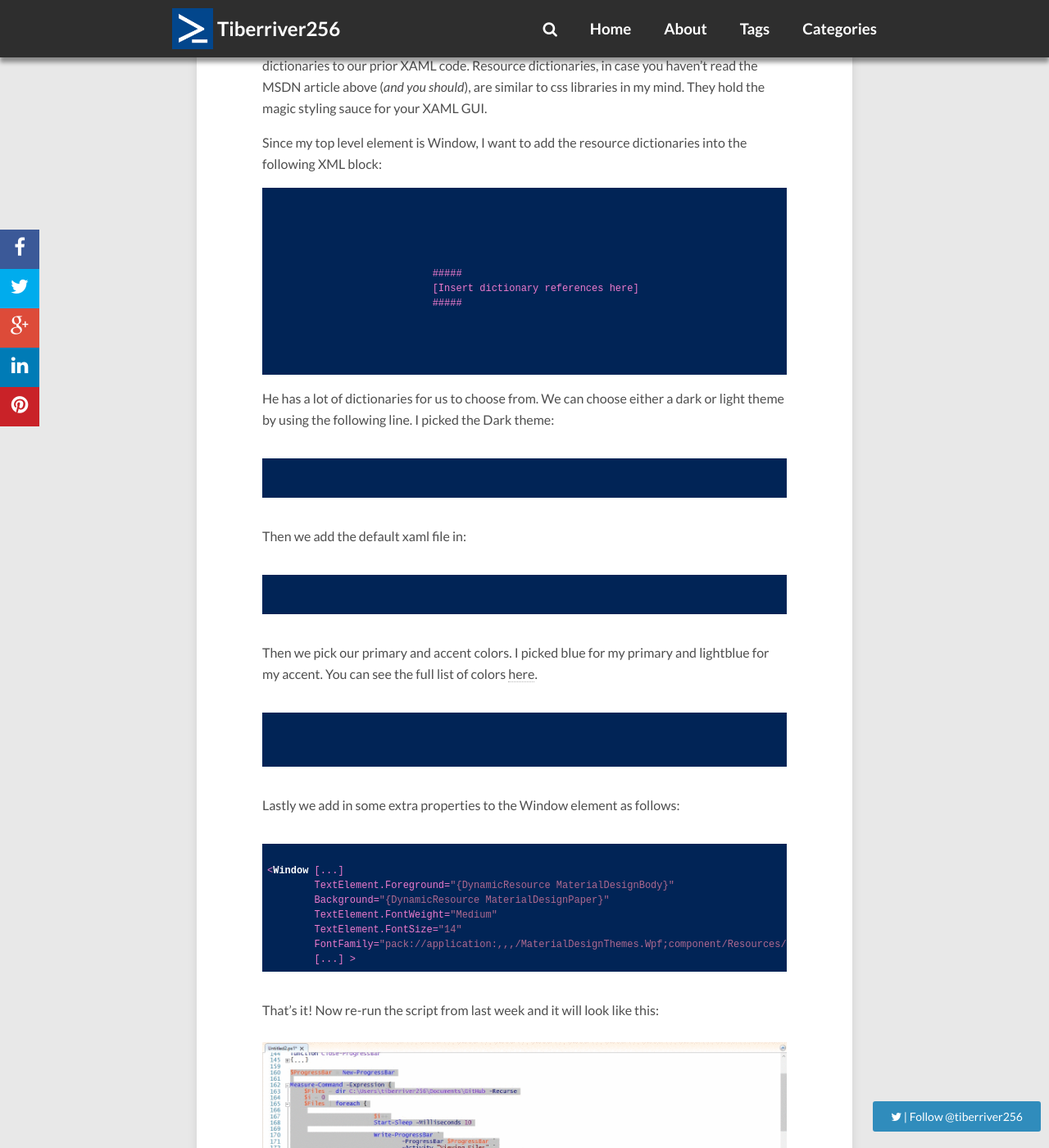
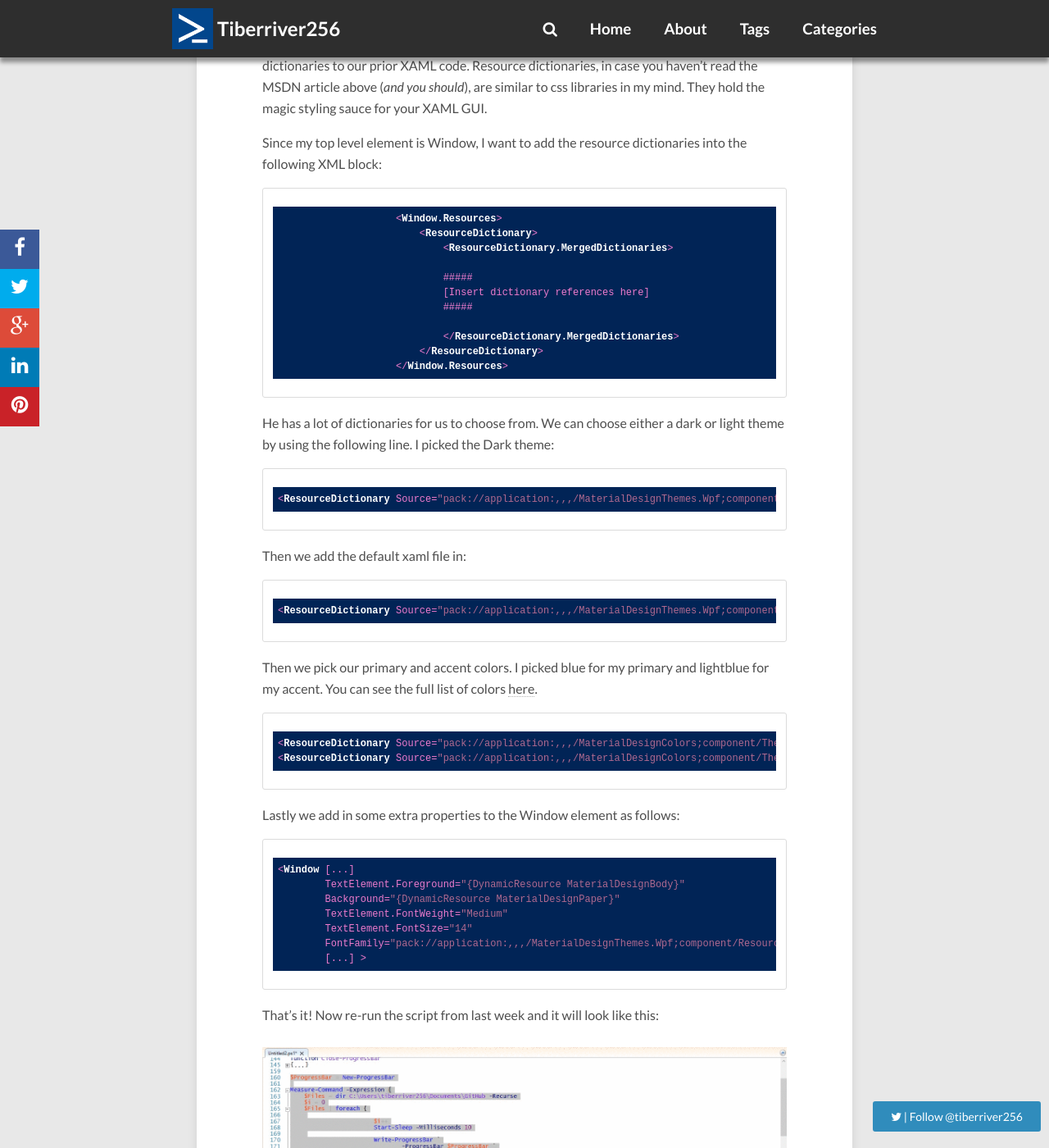
Before and after one commit to Tiberriver256/Tiberriver256.GitHub.io, a Jekyll site: the page built from _posts/2015-12-18-PowerShellProgress-Pt4.md, in a window 1280 px wide and 1400 px high, scrolled down 1780 px. Shown: the whole window at 82% size. Built offline with Jekyll 4.4.1, drawn with Linux system fonts in a browser that asks for light colours; nearby versions of some CDN libraries; comment, search, counter and statistics services are not loaded; some of the changed text lies outside the part shown.

Commit message:
xml end result

```diff
--- a/_posts/2015-12-18-PowerShellProgress-Pt4.md
+++ b/_posts/2015-12-18-PowerShellProgress-Pt4.md
@@ -60,7 +60,7 @@ Now, per ButchersBoy's getting started guide[^3], we need to add the proper reso
 
 Since my top level element is Window, I want to add the resource dictionaries into the following XML block:
 
-<pre><code class="language-xml">
+{% highlight xml %}
                     <Window.Resources>
                         <ResourceDictionary>
                             <ResourceDictionary.MergedDictionaries>
@@ -72,31 +72,31 @@ Since my top level element is Window, I want to add the resource dictionaries in
                             </ResourceDictionary.MergedDictionaries>
                         </ResourceDictionary>
                     </Window.Resources>
-</code></pre>
+{% endhighlight %}
 
 
 He has a lot of dictionaries for us to choose from. We can choose either a dark or light theme by using the following line. I picked the Dark theme:
 
-<pre> <code class="xml">
+{% highlight xml %}
 <ResourceDictionary Source="pack://application:,,,/MaterialDesignThemes.Wpf;component/Themes/MaterialDesignTheme.Dark.xaml" />
-</code> </pre>
+{% endhighlight %}
 
 Then we add the default xaml file in:
 
-<pre> <code class="xml">
+{% highlight xml %}
 <ResourceDictionary Source="pack://application:,,,/MaterialDesignThemes.Wpf;component/Themes/MaterialDesignTheme.Defaults.xaml" />
-</code> </pre>
+{% endhighlight %}
 
 Then we pick our primary and accent colors. I picked blue for my primary and lightblue for my accent. You can see the full list of colors [here](https://github.com/ButchersBoy/MaterialDesignInXamlToolkit/tree/master/MaterialDesignColors.Wpf/Themes/Recommended).
 
-<pre> <code class="xml">
+{% highlight xml %}
 <ResourceDictionary Source="pack://application:,,,/MaterialDesignColors;component/Themes/Recommended/Primary/MaterialDesignColor.Blue.xaml" />
 <ResourceDictionary Source="pack://application:,,,/MaterialDesignColors;component/Themes/Recommended/Accent/MaterialDesignColor.LightBlue.xaml" />
-</code> </pre>
+{% endhighlight %}
 
 Lastly we add in some extra properties to the Window element as follows:
 
-<pre> <code class="xml">
+{% highlight xml %}
 <Window [...]
         TextElement.Foreground="{DynamicResource MaterialDesignBody}"
         Background="{DynamicResource MaterialDesignPaper}"
@@ -104,7 +104,7 @@ Lastly we add in some extra properties to the Window element as follows:
         TextElement.FontSize="14"
         FontFamily="pack://application:,,,/MaterialDesignThemes.Wpf;component/Resources/Roboto/#Roboto"
         [...] >
-</code> </pre>
+{% endhighlight %}
 
 That's it! Now re-run the script from last week and it will look like this:
 
@@ -115,9 +115,9 @@ That's it! Now re-run the script from last week and it will look like this:
 
 Sweet! Now... what about one of those fancy circle progress bars? Wouldn't that be cool? Well... turns out... now that we have our framework in place all we have to change is our progress bar XAML line to look like this:
 
-<pre> <code class="xml">
+{% highlight xml %}
 <ProgressBar Style="{StaticResource MaterialDesignCircularProgressBar}" Height="560" Width="560" Name="ProgressBar" />
-</code> </pre>
+{% endhighlight %}
 
 Adjust the width on your window to be 630 to fit the width of the circular progressbar and voila!
 
```
